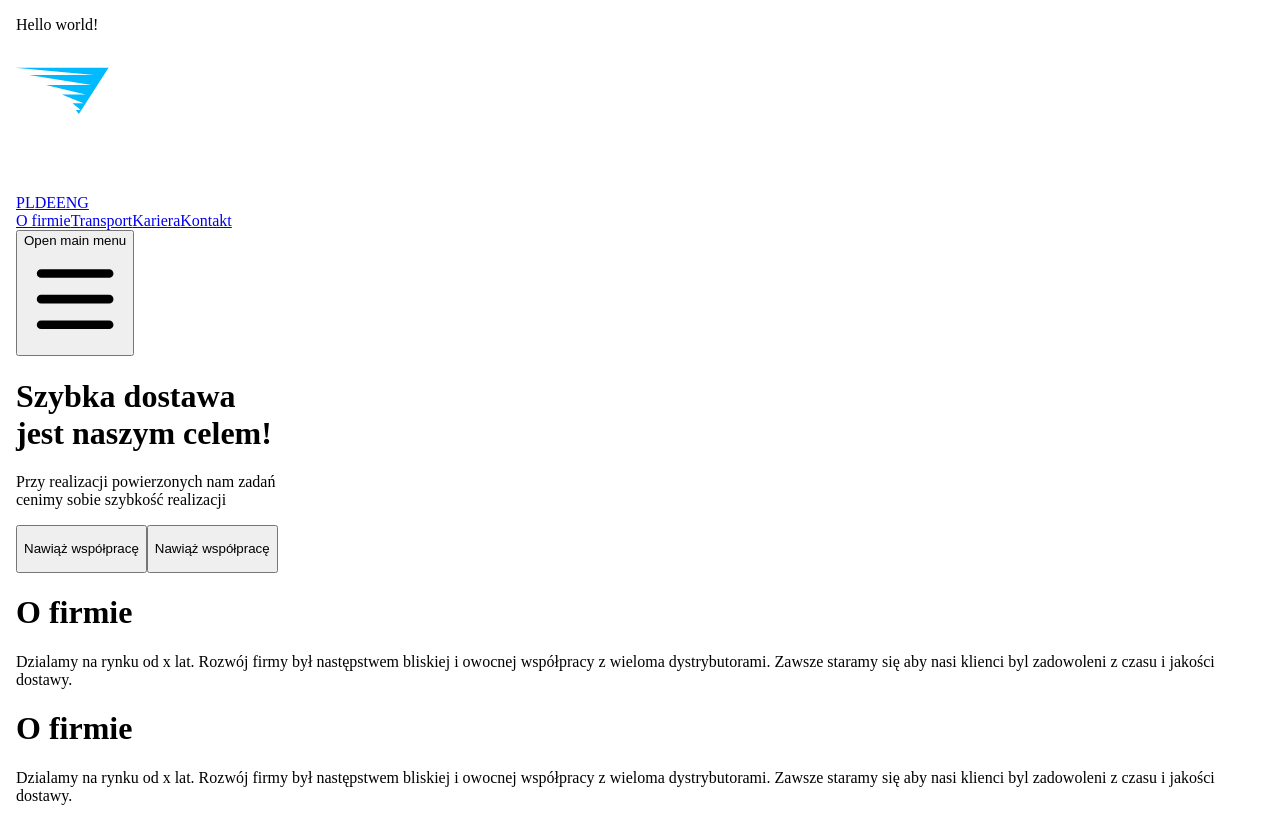
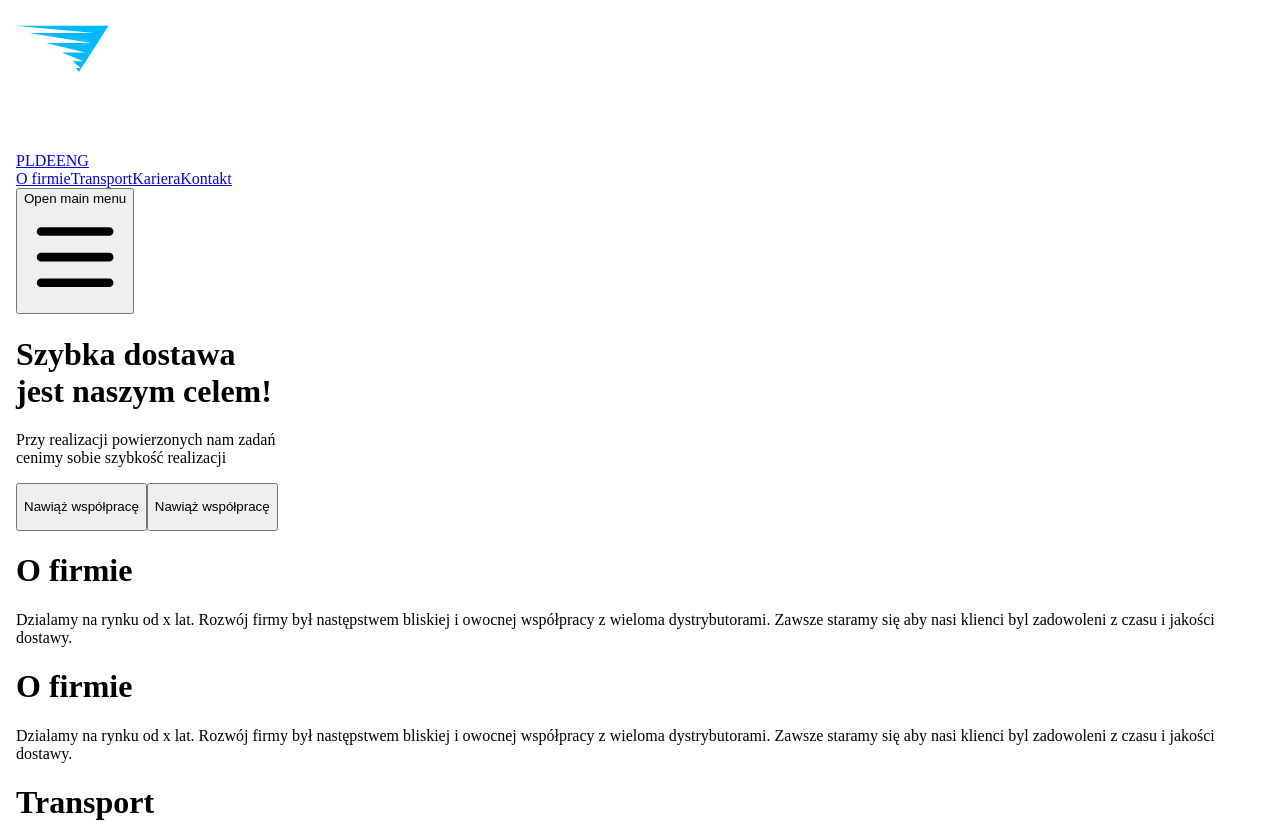
Before and after one commit to dewolaj881/autopartner, a Next.js app: page / in a window 1280 px wide. Shown: the top 822 px of the page. Built offline with nearby package versions, Linux system fonts and the light colour scheme.

Commit message:
remove: hello world

```diff
--- a/components/IndexPage.js
+++ b/components/IndexPage.js
@@ -7,7 +7,6 @@ function IndexPage() {
         <title>Autopartner</title>
         <meta name="viewport" content="initial-scale=1.0, width=device-width" />
       </Head>
-      <p>Hello world!</p>
     </div>
   )
 }
```
